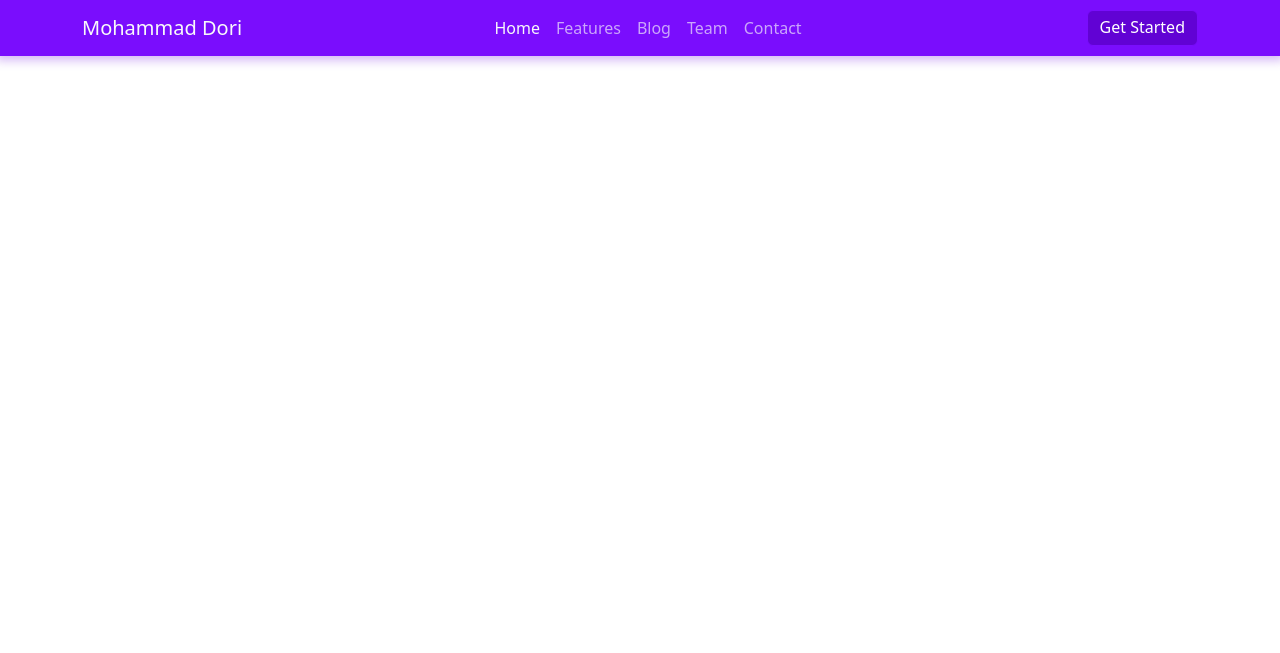
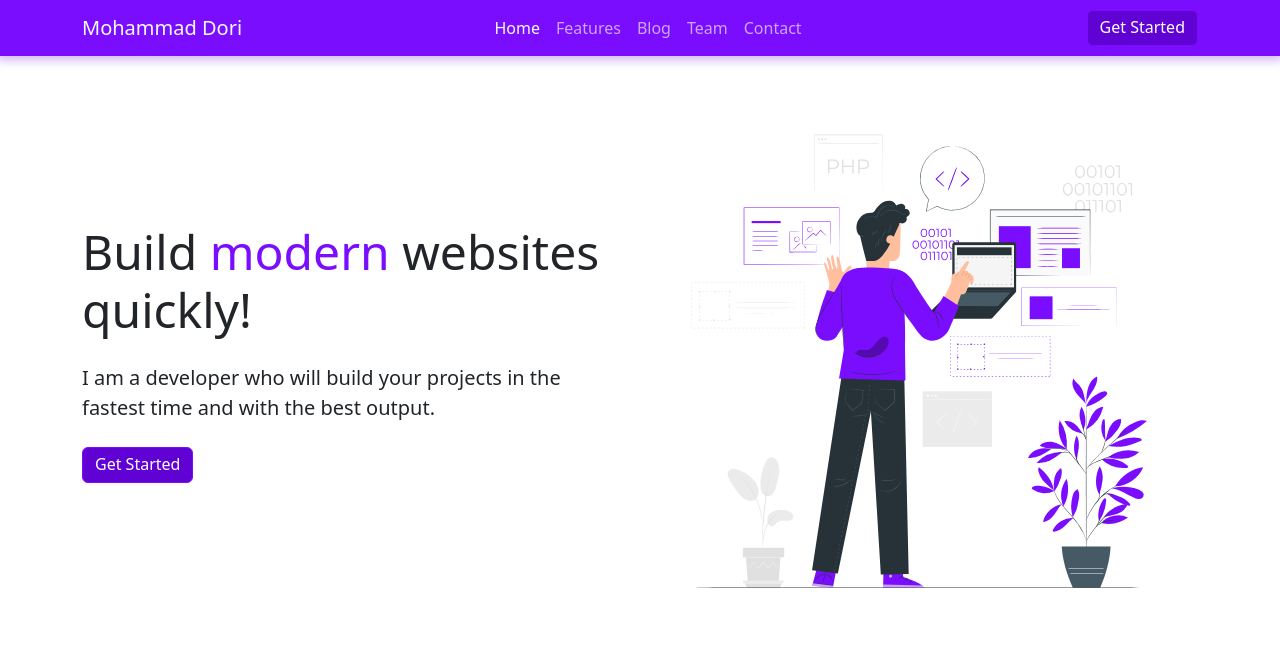
Before and after one commit to dori-dev/personal-website, a plain HTML site: page index.html in a window 1280 px wide. Drawn offline with Linux system fonts and the light colour scheme.

Commit message:
add header section

```diff
--- a/css/style.css
+++ b/css/style.css
@@ -5,3 +5,13 @@
 .shadow-primary {
   box-shadow: 0 0 10px 4px rgba(105, 6, 223, 0.3) !important;
 }
+
+.btn-block {
+  width: 100% !important;
+}
+
+@media only screen and (min-width: 768px) {
+  .btn-block {
+    width: fit-content !important;
+  }
+}
--- a/index.html
+++ b/index.html
@@ -148,6 +148,34 @@
         </div>
       </div>
     </nav>
+    <header class="py-4" id="home">
+      <div class="container">
+        <div class="row align-items-center">
+          <div class="col-md-6 text-center text-md-start mb-3 mb-md-0">
+            <h2 class="display-5 mb-4">
+              Build <span class="text-primary">modern</span> websites quickly!
+            </h2>
+            <p class="lead mb-4">
+              I am a developer who will build your <b>projects</b> in the
+              fastest time and with the best output.
+            </p>
+            <button class="btn btn-primary darken-primary pt-1 pm-0 btn-block">
+              Get Started
+            </button>
+          </div>
+          <div class="col-md-6">
+            <img
+              src="imgs/header.svg"
+              alt="Mohammad Dori Web Developer"
+              class="img-fluid"
+            />
+          </div>
+        </div>
+      </div>
+    </header>
+    <div class="py-5"></div>
+    <div class="py-5"></div>
+    <div class="py-5"></div>
     <script src="js/bootstrap.bundle.min.js"></script>
   </body>
 </html>
```
Also changed, not shown: imgs/header.svg (added).
